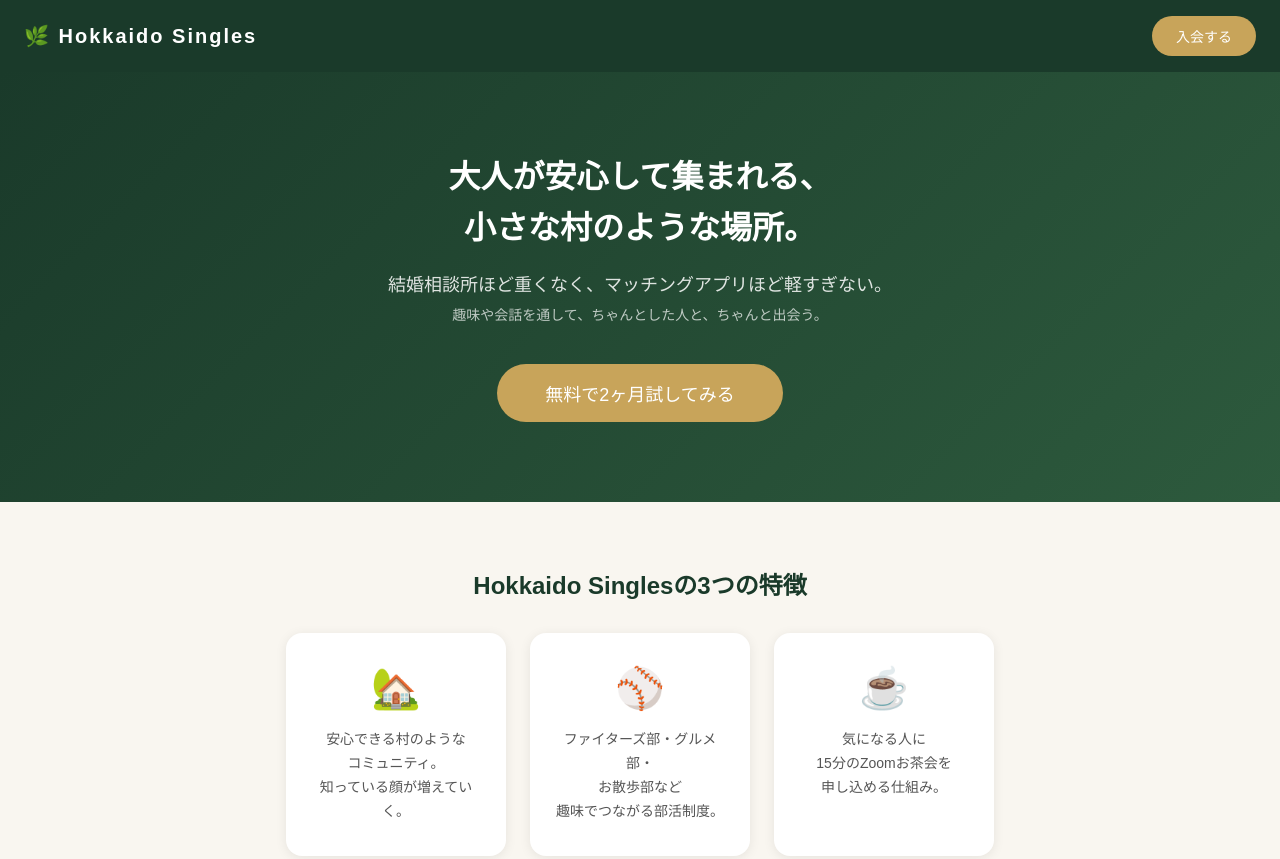
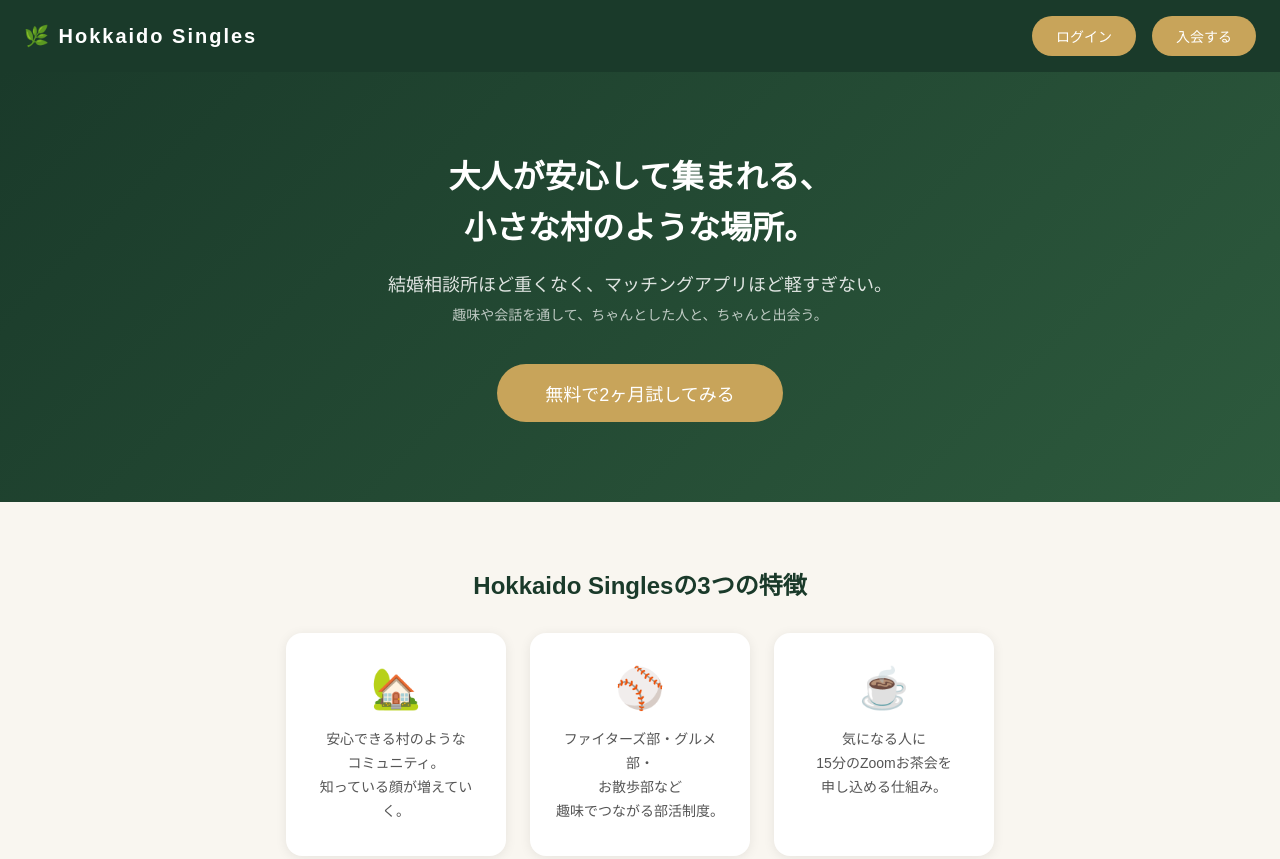
Before and after one commit to jmmjapan/hokkaido-singles, a website: page public/index.html in a window 1280 px wide. Shown: the top 859 px of the page. Drawn offline with Linux system fonts and the light colour scheme.

Commit message:
ログインリンクを追加

```diff
--- a/public/index.html
+++ b/public/index.html
@@ -132,7 +132,10 @@
 
   <header>
     <h1>🌿 Hokkaido Singles</h1>
-    <a href="/register.html">入会する</a>
+    <div style="display:flex;align-items:center;gap:16px;">
+      <a href="/login.html" style="color:white;text-decoration:none;font-size:14px;">ログイン</a>
+      <a href="/register.html">入会する</a>
+    </div>
   </header>
 
   <section class="hero">
```
